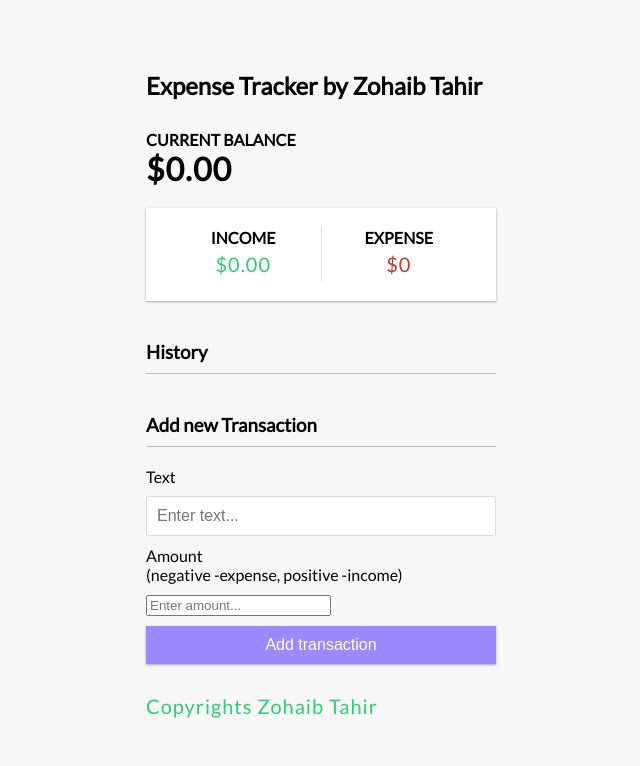
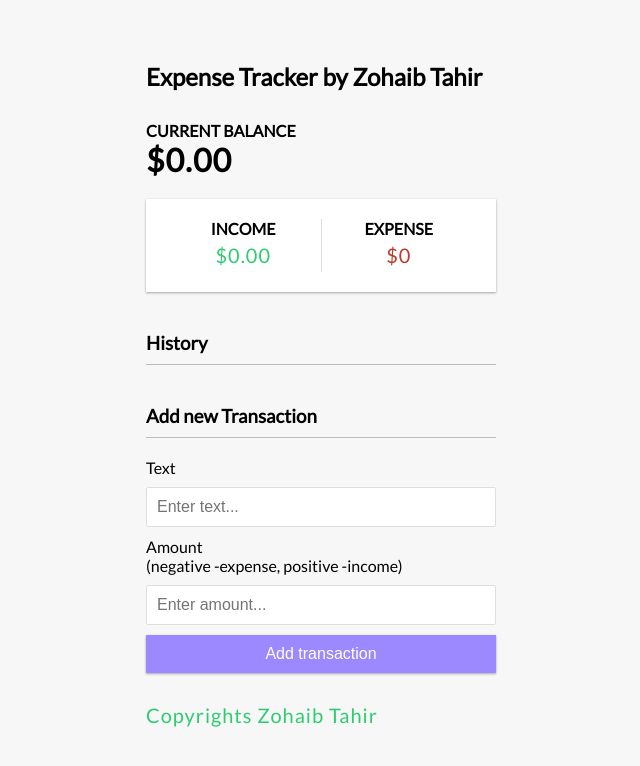
Before and after one commit to Zohaib25/proj1-expense-tracker, a React (Create React App) app: page / in a window 1280 px wide. Shown: the top 766 px of the page, without its empty margins (319-959 px from the left). Built offline with nearby package versions, Linux system fonts and the light colour scheme.

Commit message:
Update App.css

```diff
--- a/src/App.css
+++ b/src/App.css
@@ -78,7 +78,7 @@ label {
 }
 
 input[type='text'],
-input[type='number'] {
+input[type='amount'] {
   border: 1px solid #dedede;
   border-radius: 2px;
   display: block;
```
